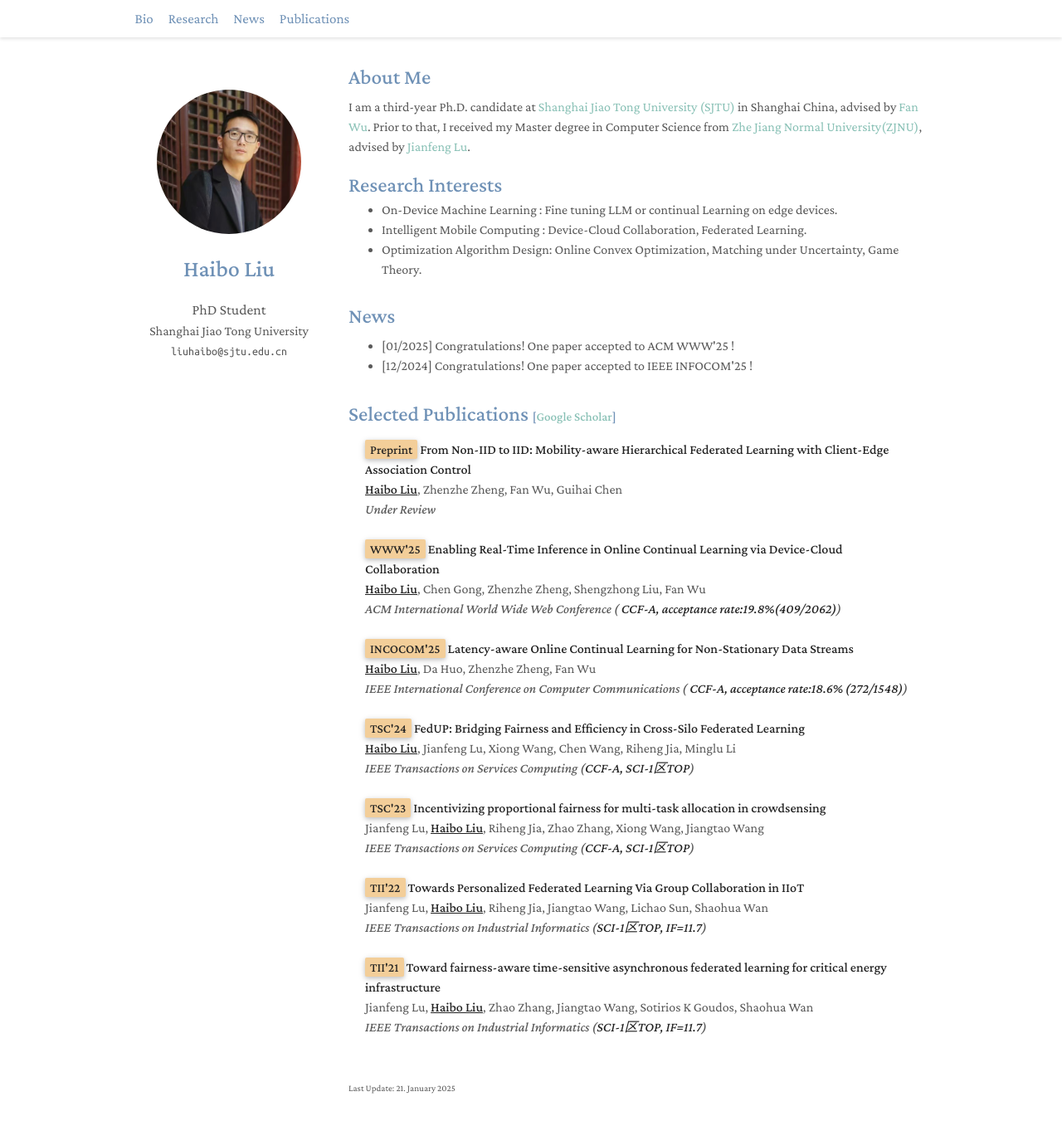
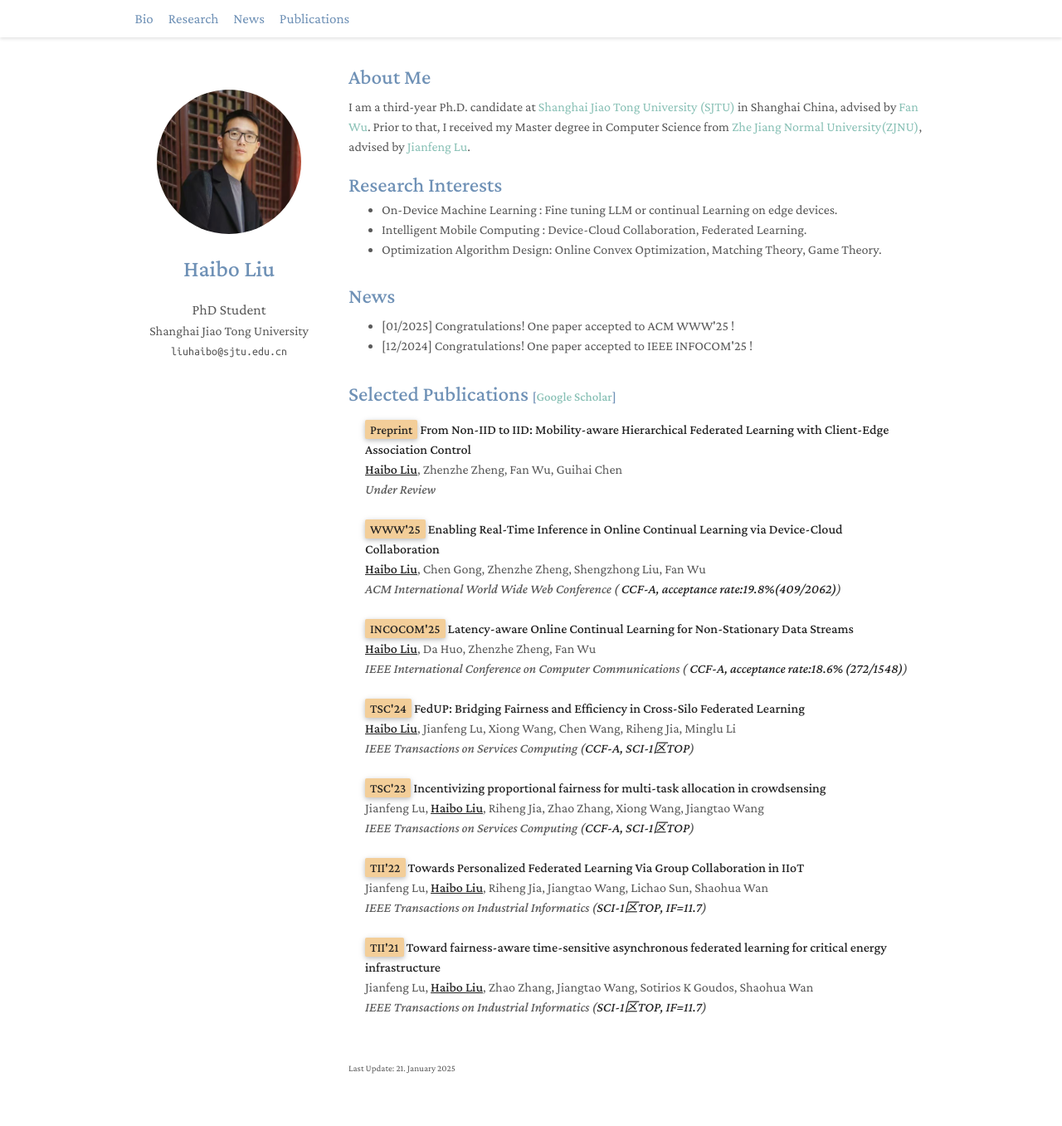
Before and after one commit to liuhaibo919/liuhaibo919.github.io, a Jekyll site: the page built from index.md, in a window 1280 px wide and 1372 px high. Shown: the top 1357 px of the window at 83% size. Built offline with Jekyll 4.4.1, drawn with Linux system fonts in a browser that asks for light colours; a style sheet for code colours, icons or effects is not loaded.

Commit message:
Update research.md

```diff
--- a/_includes/research.md
+++ b/_includes/research.md
@@ -2,4 +2,4 @@
 
 - On-Device Machine Learning : Fine tuning LLM or continual Learning on edge devices.
 - Intelligent Mobile Computing : Device-Cloud Collaboration, Federated Learning.
-- Optimization Algorithm Design: Online Convex Optimization, Matching under Uncertainty, Game Theory.
+- Optimization Algorithm Design: Online Convex Optimization, Matching Theory, Game Theory.
```
